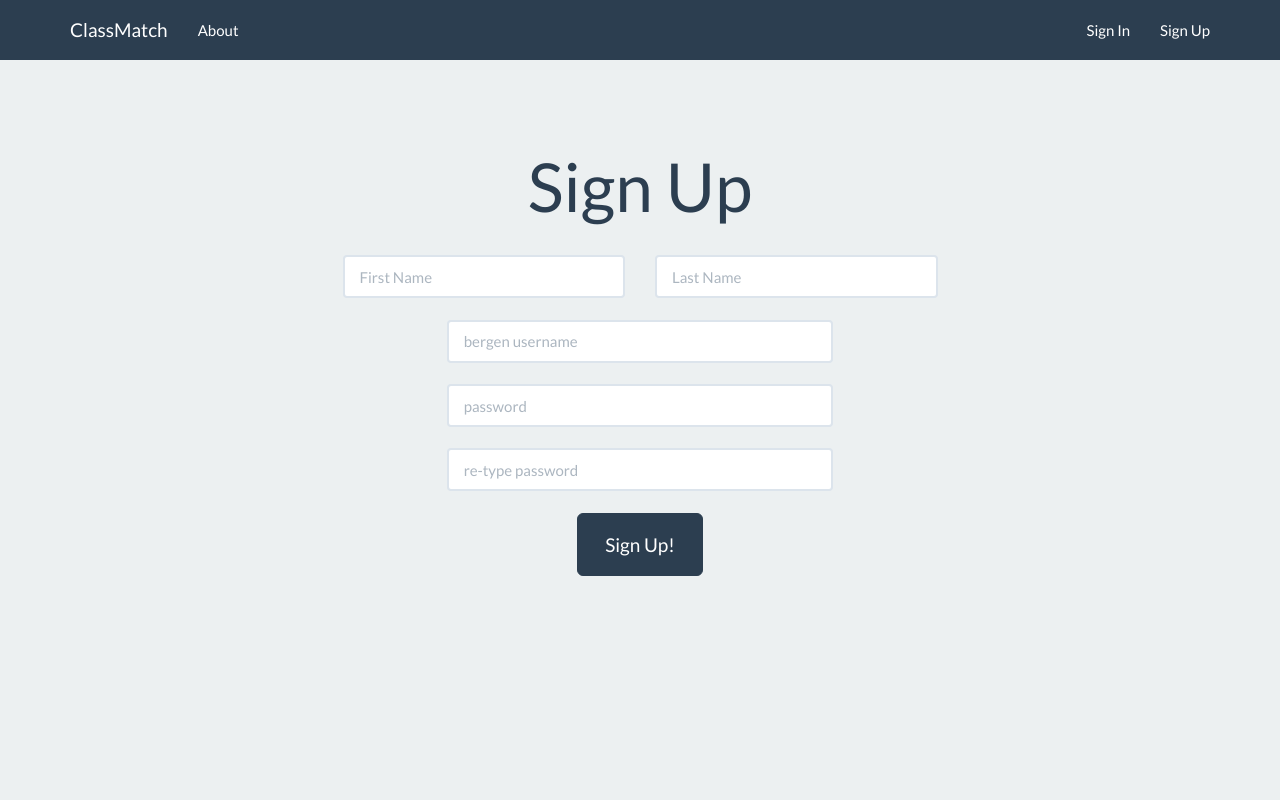
After one commit to jzone3/ClassMatch, a Flask app: page /signup in a window 1280 px wide. The commit adds this page. Run offline with Flask 2, Linux system fonts and the light colour scheme; some libraries are stand-ins or nearby versions.

Commit message:
signups working

```diff
--- a/app.py
+++ b/app.py
@@ -1,19 +1,49 @@
 from flask import Flask, render_template, request, redirect
 import jinja2
 import os
+from bson.objectid import ObjectId
+from pymongo import *
+from utils import *
 
 app = Flask(__name__)
+
+client = MongoClient("mongodb://admin:monkeY5nexus@kahana.mongohq.com:10051/classmatch")
+db = client.get_default_database()
+users = db.users
+classes = db.classes
 
 @app.route('/')
 def hello():
 	return render_template("index.html")
 @app.route('/signin', methods=['GET','POST'])
 def sign_in():
+	if request.method == 'POST':
+		return redirect('/')
 	return render_template("signin.html")
 @app.route('/signup', methods=['GET','POST'])
 def sign_up():
+	if request.method == 'POST':
+		first_name = request.form.get('first_name')
+		last_name = request.form.get('last_name')
+		username = request.form.get('username')
+		password = request.form.get('password')
+		password_confirm = request.form.get('password_confirm')
+		if not(first_name) or not(last_name) or not(username) or not(password) or not(password_confirm):
+			return render_template('signup.html', error="Cannot leave any field blank!")
+		if not(valid_username(username)):
+			return render_template('signup.html', error="Enter a valid username")
+		if not(valid_password(password)):
+			return render_template('signup.html', error="Enter a valid password")
+		if password != password_confirm:
+			return render_template('signup.html', error="Passwords must match")
+		password = make_pw_hash(username,password)
+		user_id = users.insert({"username": username,"password": password,"first_name":first_name.lower(),"last_name":last_name.lower(),'classes':[]})
+		return redirect('/user/' +user_id)
 	return render_template("signup.html")
-
+@app.route('/user/<id>')
+def get_user_info(id):
+	user = users.find({'_id':ObjectId(id)})[0]
+	return render_template('user_info.html', user=user)
 if __name__ == '__main__':
 	port = int(os.environ.get('PORT', 8000))
 	app.run(host='0.0.0.0', port=port,debug=True)
--- a/requirements.txt
+++ b/requirements.txt
@@ -1,3 +1,4 @@
 Flask==0.9
 Jinja2==2.6
 gunicorn==0.17.2
+pymongo==2.6.3
--- a/static/custom.css
+++ b/static/custom.css
@@ -1,7 +1,10 @@
-h1{
+.title{
 	text-align: center;
-	font-size: 70px;
+	height: 100%;
+	padding-top: 10%;
+	margin-bottom: 0px;
 }
-.center{
-	text-align: center;
+.error{
+	font-size: 24px;
+	color: #e74c3c;
 }
--- a/templates/base.html
+++ b/templates/base.html
@@ -29,7 +29,6 @@
         </div>
       </div>
     </div>
-    <br><br><br><br><br>
 		{% block content %}
 		{% endblock %}
 	</body>
--- /dev/null
+++ b/templates/signup.html
@@ -0,0 +1,46 @@
+{% extends "base.html" %}
+{% block title %}Signup{% endblock %}
+{% block content %}
+<div class="jumbotron title">
+	<h1>Sign Up</h1>
+	<br>
+	<div class="error">{{error}}</div> {% if error %}<br>{% endif %}
+	<form method="POST" action="/signup">
+		<div class="row">
+			<div class="col-lg-3"></div>
+			<div class="col-lg-3">
+				<input type="text" class="form-control" name="first_name" placeholder="First Name">
+			</div>
+			<div class="col-lg-3">
+				<input type="text" class="form-control" name="last_name" placeholder="Last Name">
+			</div>
+		</div>
+		<br>
+		<div class="row">
+			<div class="col-lg-4"></div>
+			<div class="col-lg-4">
+				<input type="text" class="form-control" name="username" placeholder="bergen username">
+			</div>
+			<div class="col-lg-4"></div>
+		</div>
+		<br>
+		<div class="row">
+			<div class="col-lg-4"></div>
+			<div class="col-lg-4">
+				<input type="password" class="form-control" name="password" placeholder="password">
+			</div>
+		</div>
+		<br>
+		<div class="row">
+			<div class="col-lg-4"></div>
+			<div class="col-lg-4">
+				<input type="password" class="form-control" name="password_confirm" placeholder="re-type password">
+			</div>
+		</div>
+		<br>
+		<div class="row">
+			<button class="btn btn-lg btn-primary" type="submit">Sign Up!</button>
+		</div>
+	</form>
+</div>
+{% endblock %}
--- /dev/null
+++ b/utils.py
@@ -0,0 +1,50 @@
+import re
+import hmac
+import hashlib
+import datetime
+import random
+import string
+
+SECRET = "just_for_practice"
+USER_RE = re.compile(r"^[a-zA-Z0-9_-]{3,20}$")
+PASSWORD_RE = re.compile(r"^.{3,20}$")
+EMAIL_RE = re.compile(r"^[\S]+@[\S]+\.[\S]+$")
+
+def valid_username(username):
+	if USER_RE.match(username):
+		return True
+	else:
+		return False
+def valid_password(password):
+	if PASSWORD_RE.match(password):
+		return True
+	else:
+		return False
+def valid_email(email):
+	if EMAIL_RE.match(email):
+		return True
+	else:
+		return False
+def hash_str(s):
+	return hmac.new(SECRET,s).hexdigest()
+
+def make_secure_val(s):
+	return "%s|%s" % (s,hash_str(s))
+
+def check_secure_val(h):
+	val = h.split("|")[0]
+	if h == make_secure_val(val):
+		return val
+
+def make_salt():
+	return ''.join(random.choice(string.letters) for x in xrange(5))
+
+def make_pw_hash(name,pw, salt=None):
+	if not salt:
+		salt = make_salt()
+	h = hashlib.sha256(name + pw+ salt).hexdigest()
+	return "%s,%s" %(h,salt)
+
+def valid_pw(name,pw,h):
+	salt = h.split(",")[1]
+	return h == make_pw_hash(name,pw,salt)
```
Also changed, not shown: templates/signin.html (added, +29 -0 lines), templates/user_info.html (added, +16 -0 lines), user_info.html (added, +16 -0 lines).
